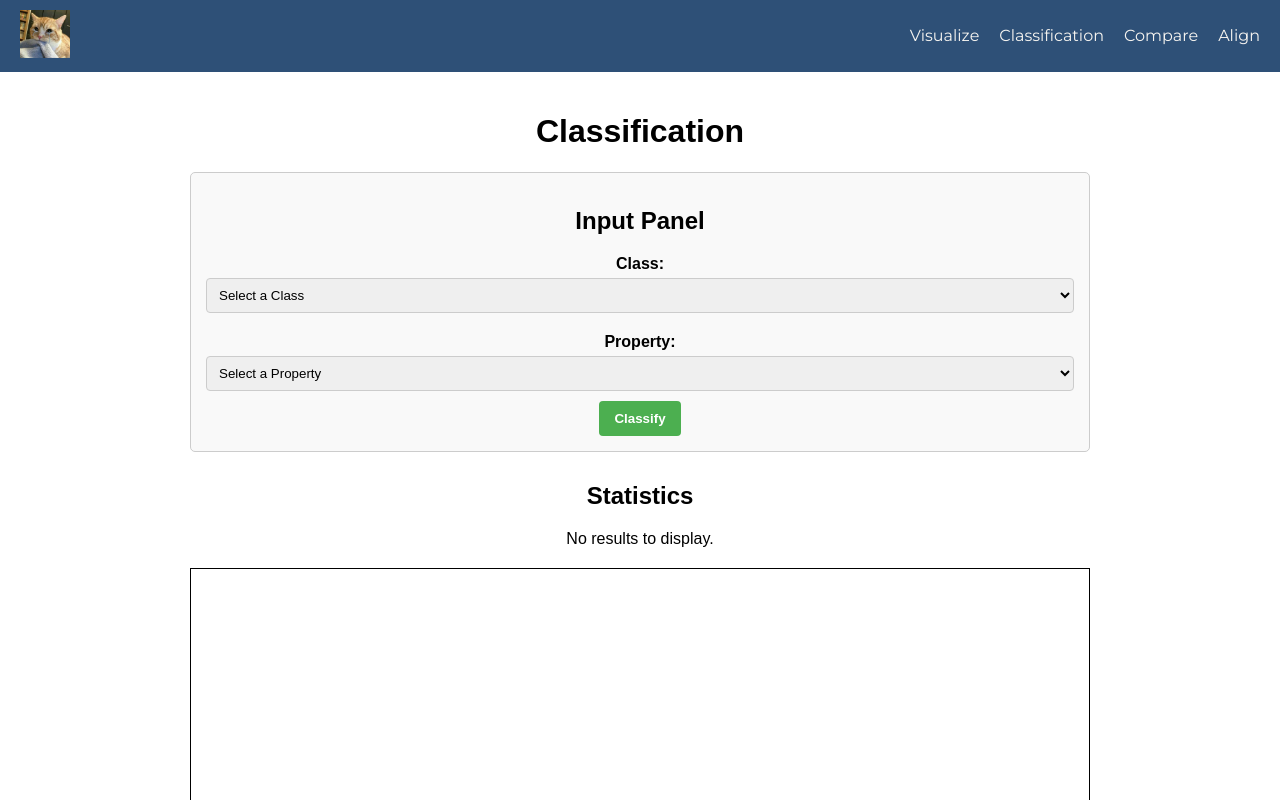
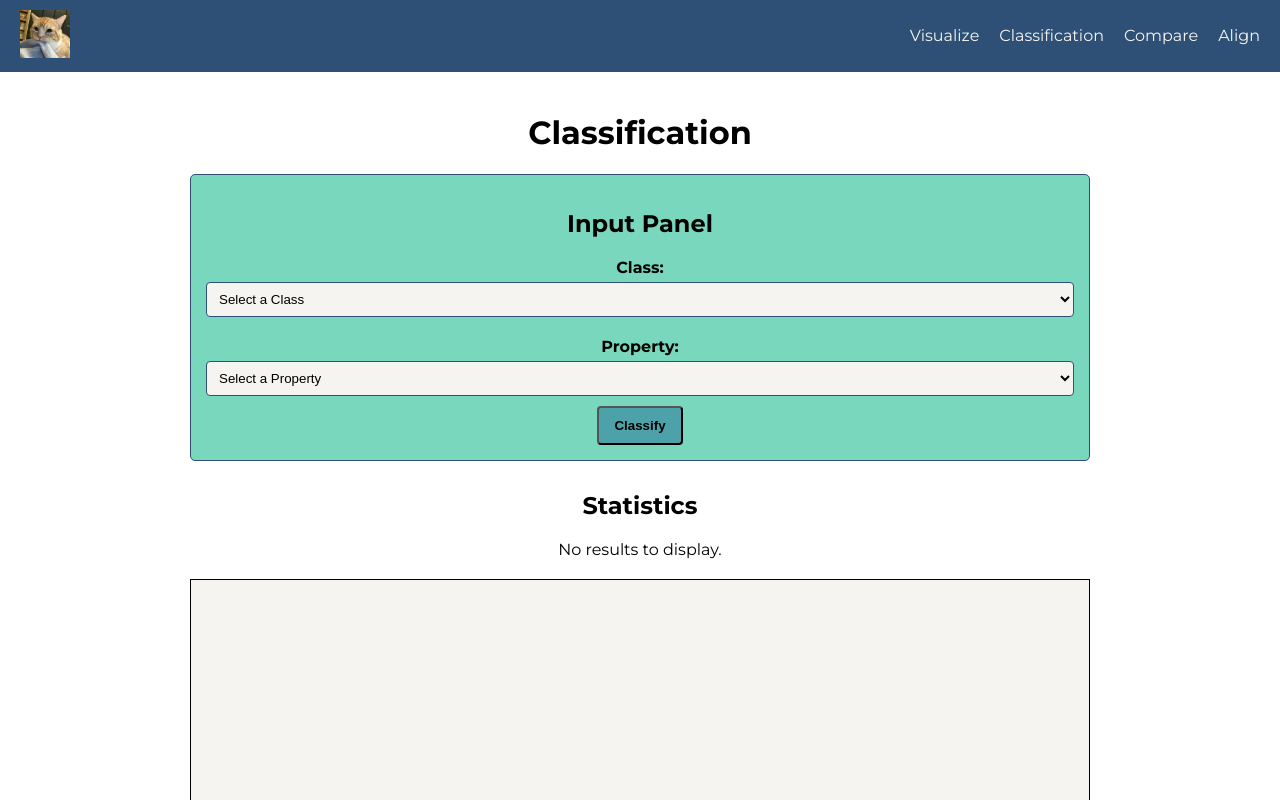
Before and after one commit to sasha-grajdeanu/watr_web_data_commons_analyser, a React (Create React App) app in the folder watr_front/: page /classification in a window 1280 px wide. Shown: the top 800 px of the page. Built offline with nearby package versions, Linux system fonts and the light colour scheme.

Commit message:
added more stats; modified css

```diff
--- a/watr_front/src/components/Classification.js
+++ b/watr_front/src/components/Classification.js
@@ -7,6 +7,7 @@ const Classification = () => {
     const [selectedClass, setSelectedClass] = useState("");
     const [selectedProperty, setSelectedProperty] = useState("");
     const [results, setResults] = useState([]);
+    const [moreStats, setMoreStats] = useState([]);
     const [propertyOptions, setPropertyOptions] = useState([]);
     const [graphMLData, setGraphMLData] = useState("");
     const graphContainer = useRef(null);
@@ -118,7 +119,8 @@ const Classification = () => {
             }
 
             const data = await response.json();
-            setResults(data);
+            setResults(data.data);
+            setMoreStats(data.stats);
 
             const graphmlResponse = await fetch("http://localhost:5000/api/classify/graph", {
                 method: "POST",
@@ -182,6 +184,17 @@ const Classification = () => {
 
             <div className="results-area">
                 <h2>Statistics</h2>
+                {moreStats["unique_subjects:"] && (
+                    <div className="stats-summary">
+                        <p><strong>Unique Subjects Count: </strong>{Object.keys(moreStats["unique_subjects:"]).length}</p>
+                            {Object.entries(moreStats["unique_subjects:"]).map(([subject, count], index) => (
+                                    <p id="stats-summary-p" key={index}>
+                                        {subject}: {count}
+                                    </p>
+                            ))}
+                    </div>
+                )}
+
                 {results.length > 0 ? (
                     <table className="results-table">
                         <thead>
--- a/watr_front/src/styles/Classification.css
+++ b/watr_front/src/styles/Classification.css
@@ -1,16 +1,17 @@
 .classification-page {
     padding: 20px;
-    font-family: Arial, sans-serif;
+    font-family: 'Montserrat', serif;
     max-width: 900px;
     margin: auto;
+    background-color: white;
 }
 
 .input-panel {
     margin-bottom: 30px;
     padding: 15px;
-    border: 1px solid #ccc;
+    border: 1px solid #2E5077;
     border-radius: 5px;
-    background-color: #f9f9f9;
+    background-color: #79D7BE;
 }
 
 .input-panel label {
@@ -24,23 +25,24 @@
     padding: 8px;
     margin-top: 5px;
     margin-bottom: 10px;
-    border: 1px solid #ccc;
+    border: 1px solid #2E5077;
     border-radius: 4px;
+    background-color: #F6F4F0;
 }
 
 .input-panel button {
     display: inline-block;
     padding: 10px 15px;
-    color: white;
-    background-color: #4caf50;
-    border: none;
+    color: black;
+    background-color: #4DA1A9;
     border-radius: 4px;
     cursor: pointer;
     font-weight: bold;
 }
 
 .input-panel button:hover {
-    background-color: #45a049;
+    background-color: #2E5077;
+    color: #F6F4F0;
 }
 
 .results-area {
@@ -72,6 +74,19 @@
 .graph-container{
     height: 500px;
     border: 1px solid black;
+    background-color: #F6F4F0;
     margin-top: 20px;
     margin-bottom: 20px
 }
+
+.stats-summary{
+    background-color: #F6F4F0;
+    padding: 1rem;
+    border-radius: 8px;
+    border: 1px solid #2E5077;
+    margin: auto;
+}
+
+#stats-summary-p{
+    margin: 0.5rem;
+}
```
Also changed, not shown: 1 other file (tests, documents, lock files or other folders).
